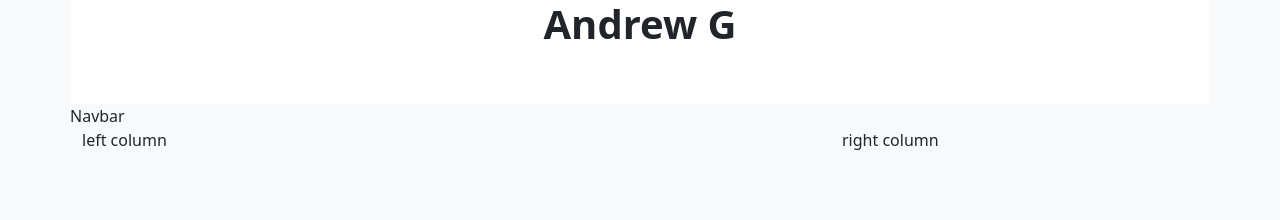
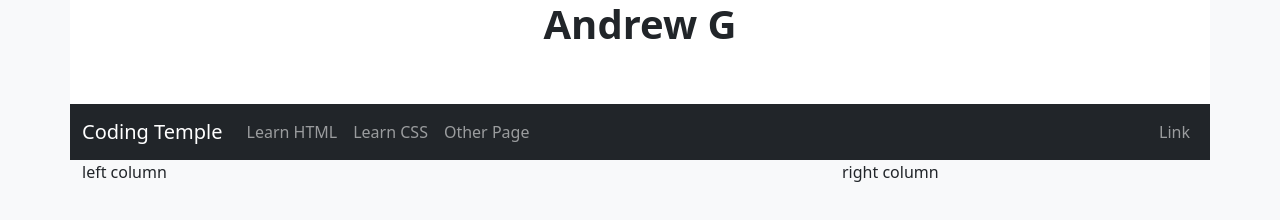
Before and after one commit to AndriiGrytsenkoVH/Bootstrap-grid-example, a plain HTML site: page index.html in a window 1280 px wide. Drawn offline with nearby package versions, Linux system fonts and the light colour scheme.

Commit message:
styled navbar

```diff
--- a/index.html
+++ b/index.html
@@ -21,8 +21,25 @@
 
         <!-- row 2 navbar -->
         <div class="row">
-            Navbar
+            <nav class="navbar navbar-expand-lg bg-dark navbar-dark">
+                <div class="container-fluid">
+                  <a class="navbar-brand" href="#">Coding Temple</a>
+                  <button class="navbar-toggler" type="button" data-bs-toggle="collapse" data-bs-target="#navbarNavAltMarkup" aria-controls="navbarNavAltMarkup" aria-expanded="false" aria-label="Toggle navigation">
+                    <span class="navbar-toggler-icon"></span>
+                  </button>
+                  <div class="collapse navbar-collapse justify-content-between" id="navbarNavAltMarkup">
+                    <div class="navbar-nav">
+                      <a class="nav-link" href="#">Learn HTML</a>
+                      <a class="nav-link" href="#">Learn CSS</a>
+                      <a class="nav-link" href="#">Other Page</a>
+                    </div>
+                    <div class="navbar-nav">
+                        <a class="nav-link" href="#">Link</a>
+                    </div>
+                  </div>
+                </div>
         </div>
+
 
         <!-- row 3 content -->
         <div class="row">
```
